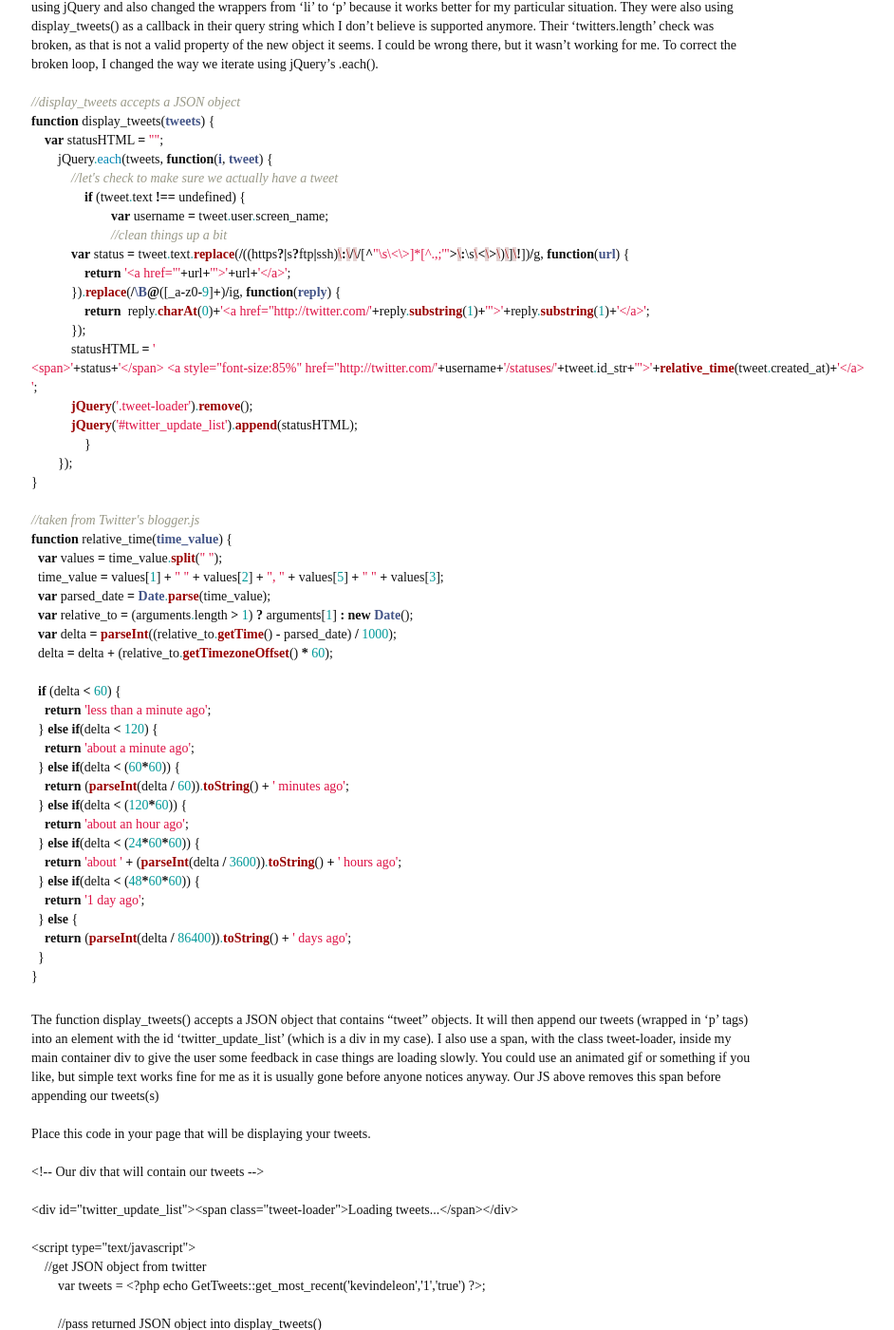
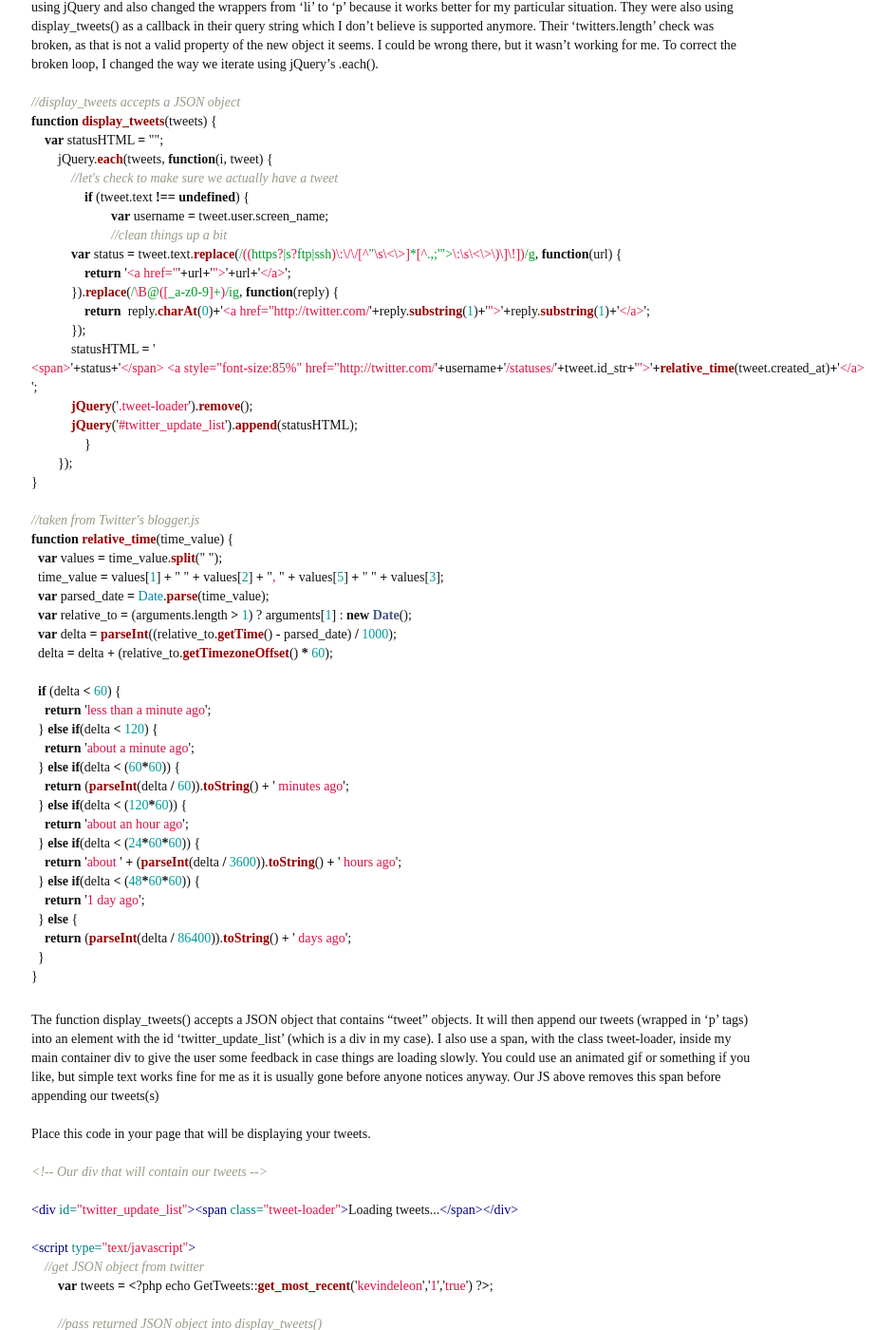
Before and after one commit to kevindeleon/kevindeleon.github.io, a Jekyll site: the page built from _posts/2013-06-12-tutorial-display-recent-tweets-using-jquery-php-and-twitters-api.markdown, in a window 1280 px wide and 1400 px high, scrolled down 2353 px. Shown: the whole window at 95% size, without its empty margins (27-969 px from the left). Built offline with Jekyll 4.4.1, drawn with Linux system fonts in a browser that asks for light colours; Markdown is read by kramdown in place of the engine named in the settings; some of the changed text lies outside the part shown.

Commit message:
fixes highlighting issue

```diff
--- a/_posts/2013-06-12-tutorial-display-recent-tweets-using-jquery-php-and-twitters-api.markdown
+++ b/_posts/2013-06-12-tutorial-display-recent-tweets-using-jquery-php-and-twitters-api.markdown
@@ -45,7 +45,7 @@ Alright, let&rsquo;s get to the meat of this. Again, this is the way I solved th
 
 Create a file to contain your PHP class. I called mine `get-tweets.php`. You can call it whatever you want, but just remember you are going to have to include it in whatever file you are going to be loading your statuses onto.
 
-{% highlight php5 %}
+{% highlight php %}
 class GetTweets {
 	static public function get_most_recent($screen_name, $count, $retweets)
 	{
@@ -86,14 +86,14 @@ Our method `get_most_recent()` accepts 3 string parameters.  The first is the us
 
 Now we need to require our php file in our page that will be displaying our tweets.  You can do this simply with the following line.  I put this near the top of my footer include (which is where my tweets are displayed), but you can put it wherever you want.
 
-{% highlight php5 %}
+{% highlight php %}
 // Requiring custom class that pulls most recent tweets
 require_once('get-tweets.php')
 {% endhighlight %}
 
 Now let&rsquo;s get to our JavaScript/jQuery.  I added the following code inside a file I call `site.js` and include that file in the head of my page that is going to display my tweets. Quite a bit of logic in `display_tweets()` (and all of `relative_time()`) comes from Twitter&rsquo;s `<a href="http://twitter.com/javascripts/blogger.js" target="_blank">blogger.js</a>` script that many of us were using.  I made some changes using jQuery and also changed the wrappers from 'li' to 'p' because it works better for my particular situation.  They were also using `display_tweets()` as a callback in their query string which I don&rsquo;t believe is supported anymore. Their 'twitters.length' check was broken, as that is not a valid property of the new object it seems. I could be wrong there, but it wasn&rsquo;t working for me. To correct the broken loop, I changed the way we iterate using jQuery's `.each()`.
 
-{% highlight php5 %}
+{% highlight javascript %}
 //display_tweets accepts a JSON object
 function display_tweets(tweets) {
     var statusHTML = "";
@@ -147,7 +147,7 @@ The function `display_tweets()` accepts a JSON object that contains &ldquo;tweet
 
 Place this code in your page that will be displaying your tweets.
 
-{% highlight html5 %}
+{% highlight html %}
 <!-- Our div that will contain our tweets -->
 
 <div id="twitter_update_list"><span class="tweet-loader">Loading tweets...</span></div>
```
